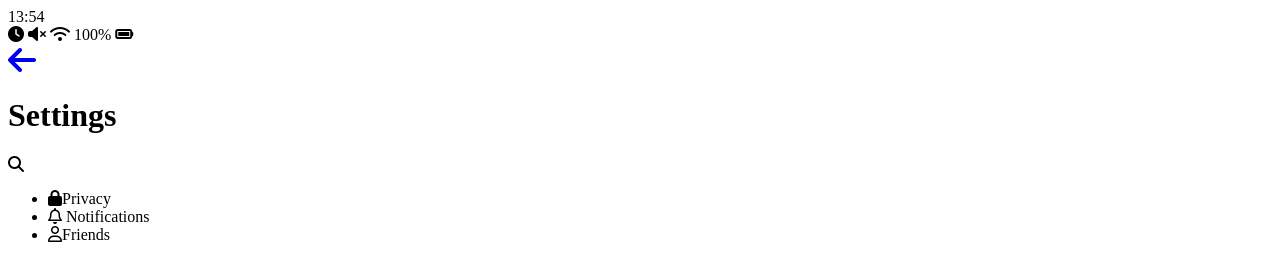
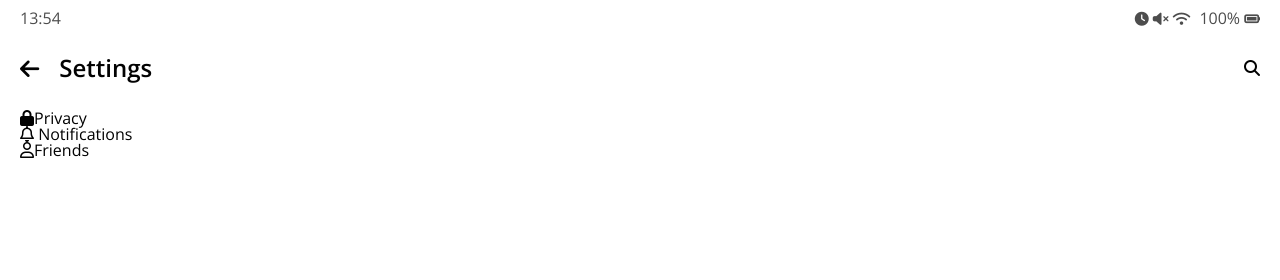
Before and after one commit to sky21kr/kakao-clone, a plain HTML site: page settings.html in a window 1280 px wide. Drawn offline with nearby package versions, Linux system fonts and the light colour scheme.

Commit message:
status bar & header

```diff
--- /dev/null
+++ b/css/header.css
@@ -0,0 +1,27 @@
+.header {
+  display: flex;
+  justify-content: space-between;
+  align-items: center;
+  margin-bottom: 30px;
+}
+
+.header .header__title {
+  font-size: 24px;
+  font-weight: 600;
+}
+
+.header .header__icon {
+  font-size: 20x;
+  margin-left: 20px;
+  cursor: pointer;
+}
+
+.header .header__header-column {
+  display: flex;
+  align-items: center;
+}
+
+.header .header__back-btn {
+  font-size: 22px;
+  margin-right: 20px;
+}
--- /dev/null
+++ b/css/status-bar.css
@@ -0,0 +1,14 @@
+.status-bar {
+  display: flex;
+  justify-content: space-between;
+  margin-bottom: 30px;
+  opacity: 0.7;
+}
+
+.status-bar i {
+  font-size: 14px;
+}
+
+.status-bar .status-bar__battery-level {
+  margin-left: 5px;
+}
--- a/css/styles.css
+++ b/css/styles.css
@@ -1 +1,16 @@
+@import url("https://fonts.googleapis.com/css2?family=Open+Sans:wght@400;600&display=swap");
 @import "reset.css";
+@import "status-bar.css";
+@import "header.css";
+
+body {
+  background-color: white;
+  padding: 10px 20px;
+  color: #020202;
+  font-family: "Open Sans", -apple-system, BlinkMacSystemFont, "Segoe UI",
+    Roboto, Oxygen, Ubuntu, Cantarell, "Helvetica Neue", sans-serif;
+}
+
+a {
+  color: inherit;
+}
--- a/settings.html
+++ b/settings.html
@@ -8,6 +8,7 @@
       src="https://kit.fontawesome.com/f6f0195624.js"
       crossorigin="anonymous"
     ></script>
+    <link rel="stylesheet" href="css/styles.css" />
   </head>
   <body>
     <div class="status-bar">
@@ -25,7 +26,7 @@
     <header class="header">
       <div class="header__header-column">
         <a href="more.html" class="header__back-btn">
-          <i class="fas fa-arrow-left fa-2x"></i>
+          <i class="fas fa-arrow-left"></i>
         </a>
         <h1 class="header__title">Settings</h1>
       </div>
```
Also changed, not shown: chat.html (+1 -0 lines), find.html (+1 -0 lines), friends.html (+1 -0 lines), more.html (+1 -0 lines).
